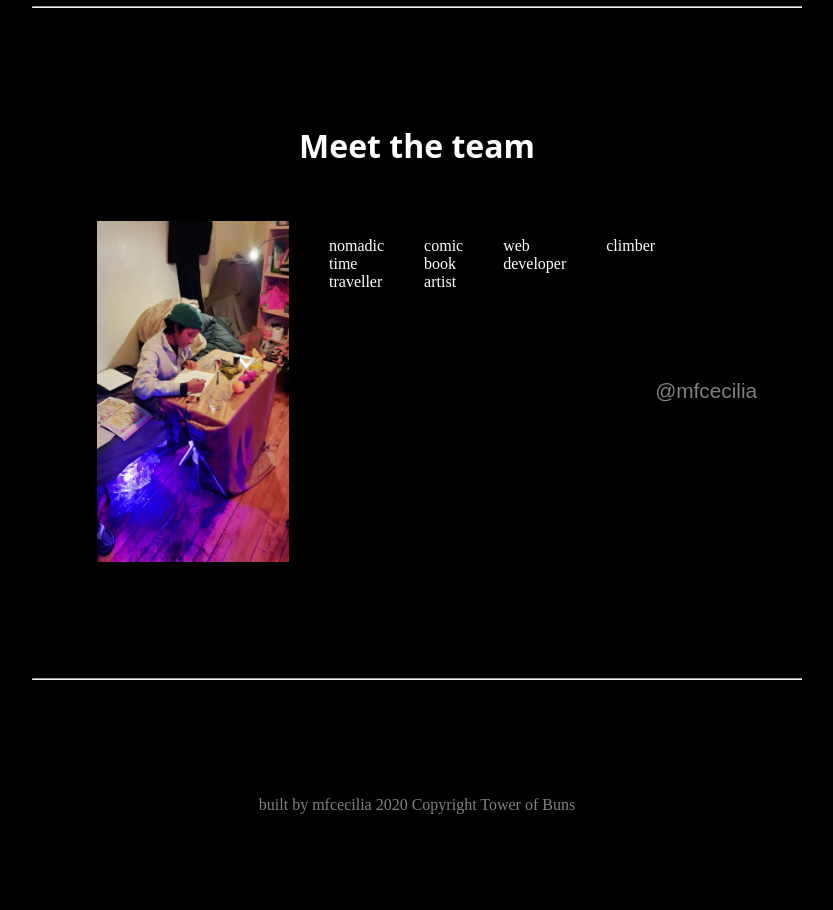
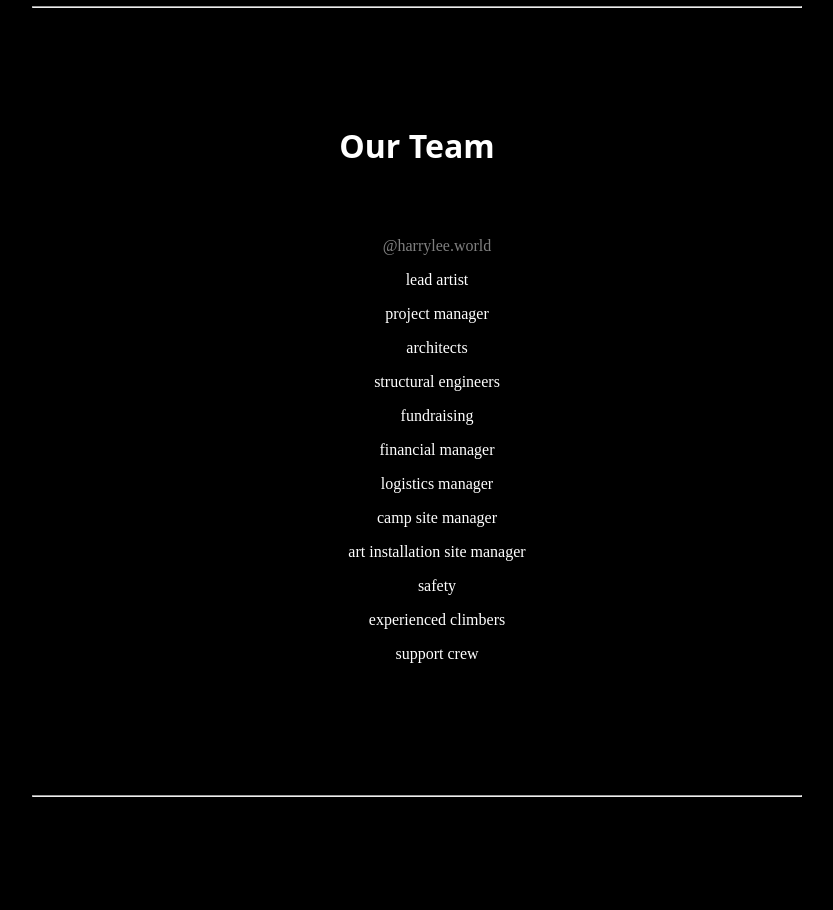
Before and after one commit to mfcecilia/tob-com, a plain HTML site: page index.html in a window 1280 px wide. Shown: the part 5500-6410 px from the top of the page, without its empty margins (223-1056 px from the left). Before the commit the page ends 6368 px from the top, so only its background shows below. Drawn offline with Linux system fonts and the light colour scheme.

Commit message:
our team

```diff
--- a/index.css
+++ b/index.css
@@ -56,13 +56,8 @@ hr {
     margin: auto;
 }
 
-.team-tile {
-    display: flex;
-    max-width: 50%;
-    margin: auto;
-}
-.team-tile img {
-    max-width: 30%;
+.team {
+    text-align: center;
 }
 
 
--- a/index.html
+++ b/index.html
@@ -206,21 +206,29 @@
     <br>
 
     <!--- Meet the team --->
-    <h1>Meet the team</h1>
+    <h1>Our Team</h1>
 
     <br>
     <br>
     <br>
 
     <div class="team">
-        <div class="team-tile">
-            <img src="img/mykayla.jpeg">
-            <ul>nomadic time traveller</ul>
-            <ul>comic book artist</ul>
-            <ul>web developer</ul>
-            <ul>climber</ul>
-            <p><a href="https://www.mykayla.me">@mfcecilia</a></p>
-        </div>
+
+        <ul><a href="https://www.instagram.com/harrylee.world/">@harrylee.world</a></ul>
+
+        <ul>lead artist</ul>
+        <ul>project manager</ul>
+        <ul>architects</ul>
+        <ul>structural engineers</ul>
+        <ul>fundraising</ul>
+        <ul>financial manager</ul>
+        <ul>logistics manager</ul>
+        <ul>camp site manager</ul>
+        <ul>art installation site manager</ul>
+        <ul>safety</ul>
+        <ul>experienced climbers</ul>
+        <ul>support crew</ul>
+
     </div>
 
     <br>
```
